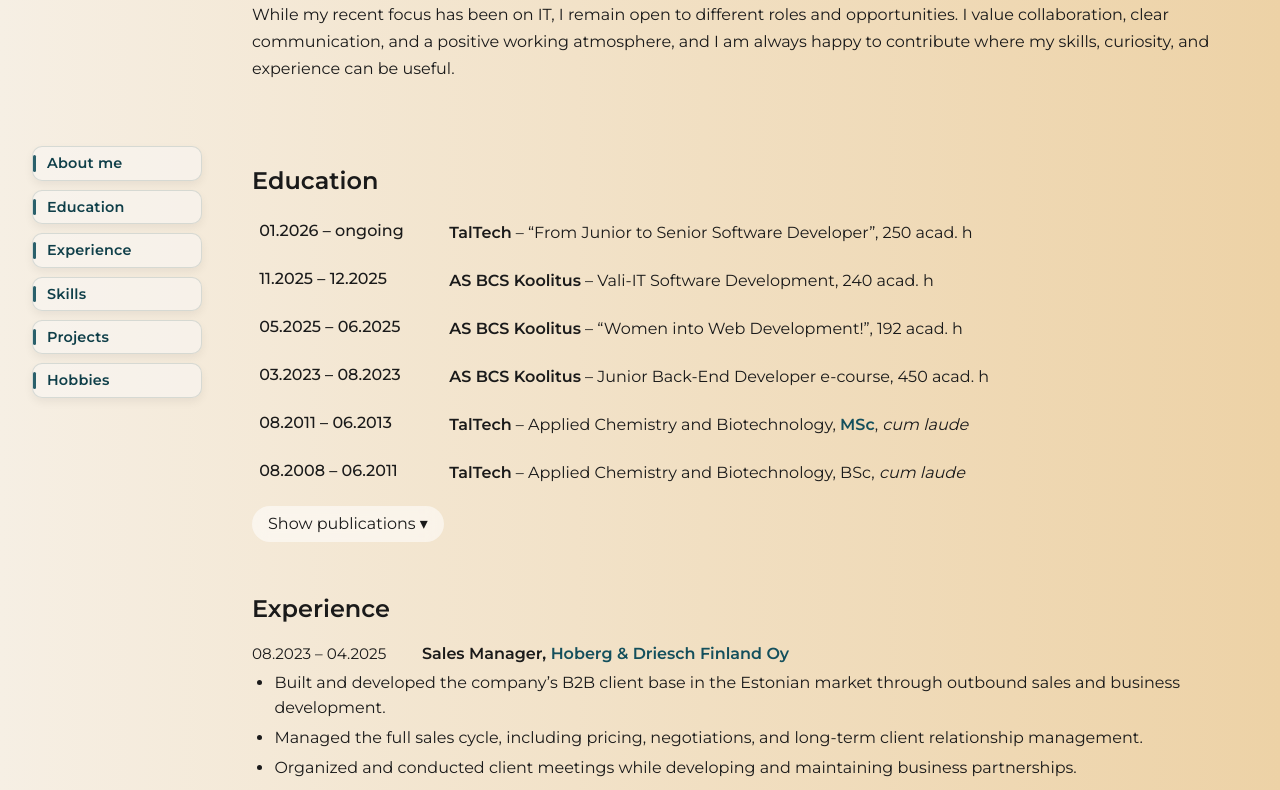
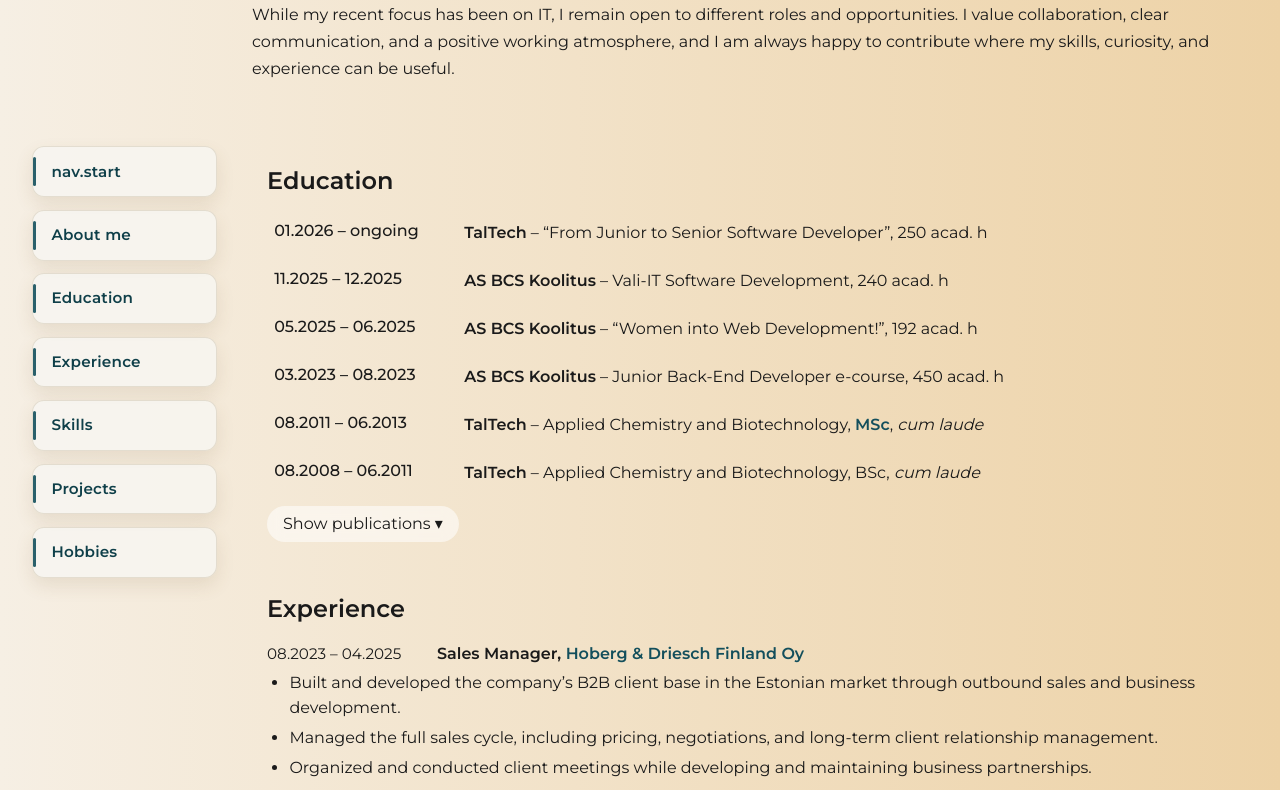
Before and after one commit to KatharinaMat/my-portfolio, a Nuxt app: page / in a window 1280 px wide. Shown: the part 960-1750 px from the top of the page. Built offline with nearby package versions, Linux system fonts and the light colour scheme.

Commit message:
sticky nav for desktop

```diff
--- a/app/assets/css/booksmarks.css
+++ b/app/assets/css/booksmarks.css
@@ -68,9 +68,9 @@
   position: relative;
   overflow: hidden;
 
-  background: rgba(248, 246, 242, 0.78);
-  border: 1px solid rgba(140, 110, 70, 0.18);
-  box-shadow: 0 6px 14px rgba(120, 90, 50, 0.12);
+  background: var(--button-bg);
+  border: 1px solid var(--button-border);
+  box-shadow: 0 6px 14px var(--button-box-shadow);
   border-radius: 11px;
 
   padding: 0.52rem 0.55rem 0.52rem 1rem;
@@ -105,7 +105,7 @@
 }
 
 .bookmark:focus-visible {
-  outline: 3px solid rgba(19, 79, 92, 0.28);
+  outline: 3px solid var(--button-border);
   outline-offset: 3px;
 }
 
@@ -185,9 +185,9 @@
     line-height: 1.15;
     letter-spacing: 0.2px;
 
-    background: rgba(248, 246, 242, 0.72);
-    border: 1px solid rgba(15, 63, 73, 0.14);
-    box-shadow: 0 10px 22px rgba(0, 0, 0, 0.08);
+    background: var(--button-bg);
+    border: 1px solid var(--button-border);
+    box-shadow: 0 10px 22px var(--button-box-shadow);
   }
 
   .bookmark::before {
--- a/app/assets/css/buttons.css
+++ b/app/assets/css/buttons.css
@@ -53,9 +53,9 @@
    ================================= */
 
 .icon-btn {
-  background: rgba(248, 246, 242, 0.72);
+  background: var(--button-bg);
   backdrop-filter: blur(8px);
-  border: 1px solid rgba(140, 110, 70, 0.18);
+  border: 1px solid var(--button-border);
   border-radius: 14px;
   display: grid;
   place-items: center;
--- a/app/assets/css/main.css
+++ b/app/assets/css/main.css
@@ -2,6 +2,7 @@
 @import "./booksmarks.css";
 @import "./buttons.css";
 @import "./sections.css";
+@import "./sectionNav.css";
 
 /* =================================
    CSS VARIABLES
@@ -27,6 +28,12 @@
   /* Text */
   --text-main: #1a1a1a;
 
+  /*Buttons and bookmarks colors*/
+  --button-bg: rgba(248, 246, 242, 0.78);
+  --button-border: rgba(140, 110, 70, 0.18);
+  --button-box-shadow: rgba(120, 90, 50, 0.12);
+
+  /*Section spacing*/
   --section-pad-y: 1rem;
   --section-pad-x: 1.125rem;
   --section-content-gap: 0.9rem;
@@ -80,60 +87,6 @@
 }
 
 /* =================================
-   STICKY NAVIGATION
-   ================================= */
-
-.sticky-navigation {
-  display: none;
-}
-
-.sections-with-sidebar {
-  display: block;
-}
-
-.sections-main {
-  min-width: 0;
-}
-
-/* Desktop only */
-@media (min-width: 860px) {
-  .sections-with-sidebar {
-    display: grid;
-    grid-template-columns: 170px minmax(0, 1fr);
-    column-gap: 2rem;
-    align-items: start;
-
-    padding-left: 2rem;
-    padding-right: 2rem;
-  }
-
-  .sticky-navigation {
-    position: sticky;
-    top: 110px;
-    display: flex;
-    flex-direction: column;
-    gap: 0.55rem;
-    align-self: start;
-    padding-top: var(--section-pad-y);
-  }
-
-  /* calmer bookmark variant */
-  .sticky-navigation .bookmark {
-    padding: 8px 12px 8px 14px;
-    font-size: 0.9rem;
-    border-radius: 10px;
-    box-shadow: 0 4px 10px rgba(0, 0, 0, 0.06);
-    background: rgba(248, 246, 242, 0.62);
-  }
-
-  .sticky-navigation .bookmark::before {
-    width: 3px;
-    top: 8px;
-    bottom: 8px;
-  }
-}
-
-/* =================================
    FOOTER
    ================================= */
 
--- /dev/null
+++ b/app/assets/css/sectionNav.css
@@ -0,0 +1,54 @@
+/* =================================
+   STICKY NAVIGATION
+   ================================= */
+
+.sticky-navigation {
+  display: none;
+}
+
+.sections-with-sidebar {
+  display: block;
+}
+
+.sections-main {
+  min-width: 0;
+}
+
+/* Desktop only */
+@media (min-width: 860px) {
+  .sections-with-sidebar {
+    display: grid;
+    grid-template-columns: 185px minmax(0, 1fr);
+    column-gap: 2rem;
+    align-items: start;
+    padding-inline: 2rem;
+  }
+
+  .sticky-navigation {
+    position: sticky;
+    top: 110px;
+    display: flex;
+    flex-direction: column;
+    gap: 0.8rem;
+    align-self: start;
+    padding-top: var(--section-pad-y);
+  }
+
+  .sticky-navigation .bookmark {
+    padding: 0.95rem 1rem 0.95rem 1.15rem;
+    font-size: 0.95rem;
+    font-weight: 600;
+    line-height: 1.2;
+    border-radius: 12px;
+
+    background: var(--button-bg);
+    border: 1px solid var(--button-border);
+    box-shadow: 0 8px 18px var(--button-box-shadow);
+  }
+
+  .sticky-navigation .bookmark::before {
+    width: 3px;
+    top: 10px;
+    bottom: 10px;
+  }
+}
--- a/app/components/HeroNav.vue
+++ b/app/components/HeroNav.vue
@@ -1,5 +1,5 @@
 <template>
-  <section class="hero">
+  <section id="top" class="hero">
     <div class="hero-topbar">
       <div class="lang" aria-label="Language switch">
         <button
@@ -96,7 +96,7 @@
             aria-label="Section navigation"
           >
             <button
-              v-for="item in heroNav"
+              v-for="item in sectionNav"
               :key="item.href"
               type="button"
               class="section-menu-link"
@@ -121,6 +121,7 @@
 
 defineProps<{
   heroNav: HeroNavItem[];
+  sectionNav: HeroNavItem[];
   mobileMenuOpen: boolean;
   showMobileSectionButton: boolean;
 }>();
--- a/app/components/Sections.vue
+++ b/app/components/Sections.vue
@@ -20,13 +20,13 @@
   </section>
 
   <div class="sections-with-sidebar">
-    <nav class="sticky-navigation">
+    <nav class="sticky-navigation" aria-label="Section navigation">
       <a
-        v-for="item in heroNav"
+        v-for="item in sectionNav"
         :key="item.href"
+        class="bookmark"
         :href="item.href"
-        class="bookmark"
-        @click="onNavClick($event, item.href)"
+        @click="$emit('nav-click', $event, item.href)"
       >
         {{ t(item.i18nKey) }}
       </a>
@@ -233,6 +233,7 @@
 
 const props = defineProps<{
   heroNav: HeroNavItem[];
+  sectionNav: HeroNavItem[];
   educationItems: EducationItem[];
   workItems: WorkItem[];
   skillGroups: SkillGroup[];
--- a/app/pages/index.vue
+++ b/app/pages/index.vue
@@ -2,6 +2,7 @@
   <main class="page" :data-locale="locale">
     <HeroNav
       :hero-nav="heroNav"
+      :section-nav="sectionNav"
       :mobile-menu-open="mobileMenuOpen"
       :show-mobile-section-button="showMobileSectionButton"
       @change-locale="changeLocaleKeepScroll"
@@ -11,6 +12,7 @@
     />
     <Sections
       :hero-nav="heroNav"
+      :section-nav="sectionNav"
       :education-items="educationItems"
       :work-items="workItems"
       :skill-groups="skillGroups"
@@ -59,14 +61,24 @@
 const mobileMenuOpen = ref(false);
 const showMobileSectionButton = ref(false);
 
-const heroNav = [
+const heroNav = computed(() => [
   { href: "#about", i18nKey: "nav.about" },
   { href: "#education", i18nKey: "nav.education" },
   { href: "#work", i18nKey: "nav.work" },
   { href: "#skills", i18nKey: "nav.skills" },
   { href: "#projects", i18nKey: "nav.projects" },
   { href: "#hobbies", i18nKey: "nav.hobbies" },
-];
+]);
+
+const sectionNav = computed(() => [
+  { href: "#top", i18nKey: "nav.start" },
+  { href: "#about", i18nKey: "nav.about" },
+  { href: "#education", i18nKey: "nav.education" },
+  { href: "#work", i18nKey: "nav.work" },
+  { href: "#skills", i18nKey: "nav.skills" },
+  { href: "#projects", i18nKey: "nav.projects" },
+  { href: "#hobbies", i18nKey: "nav.hobbies" },
+]);
 
 const toggleMobileMenu = () => {
   mobileMenuOpen.value = !mobileMenuOpen.value;
--- a/i18n/locales/et.json
+++ b/i18n/locales/et.json
@@ -1,5 +1,6 @@
 {
   "nav": {
+    "start": "Algusesse",
     "about": "Minust",
     "education": "Haridus",
     "work": "Töökogemus",
```
